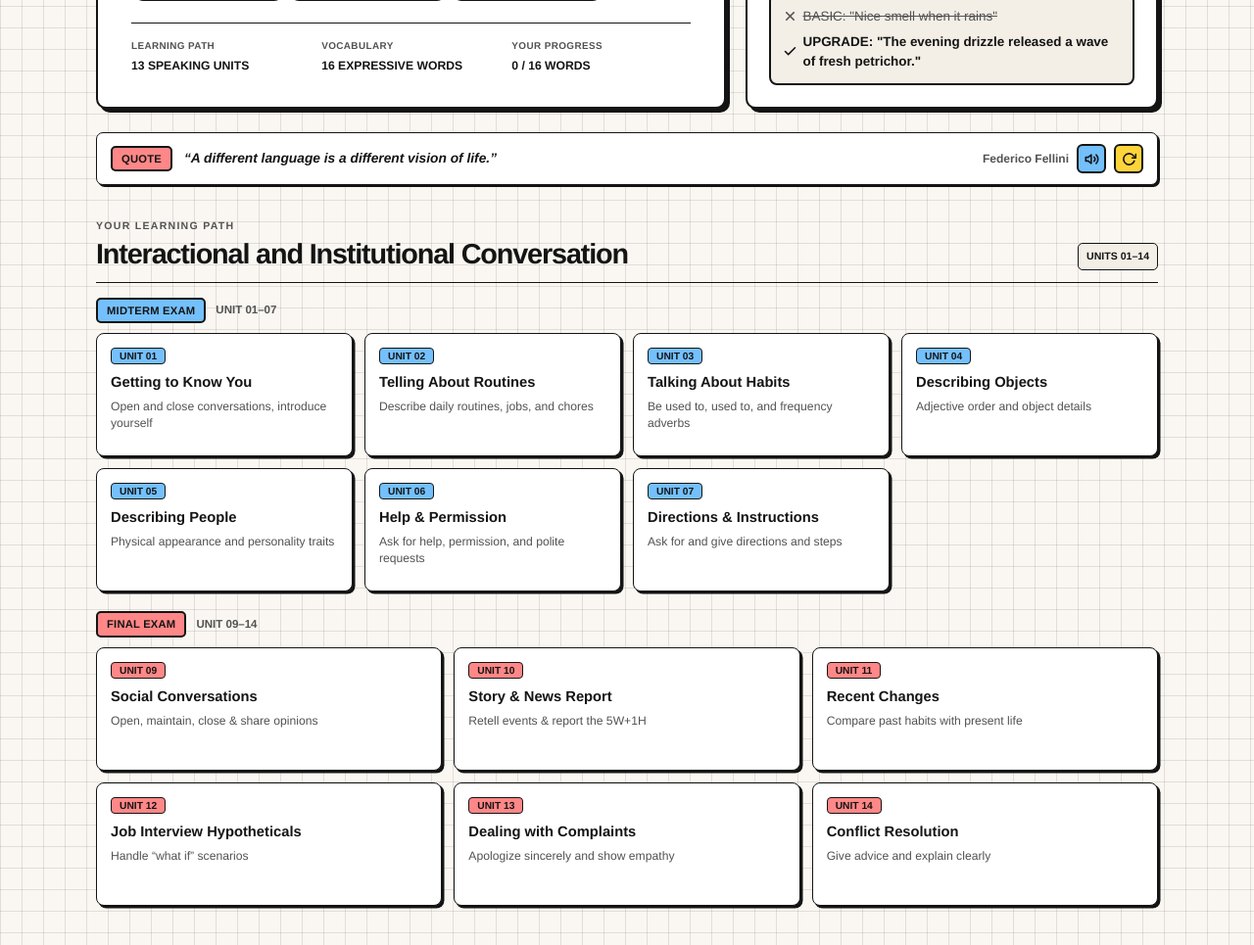
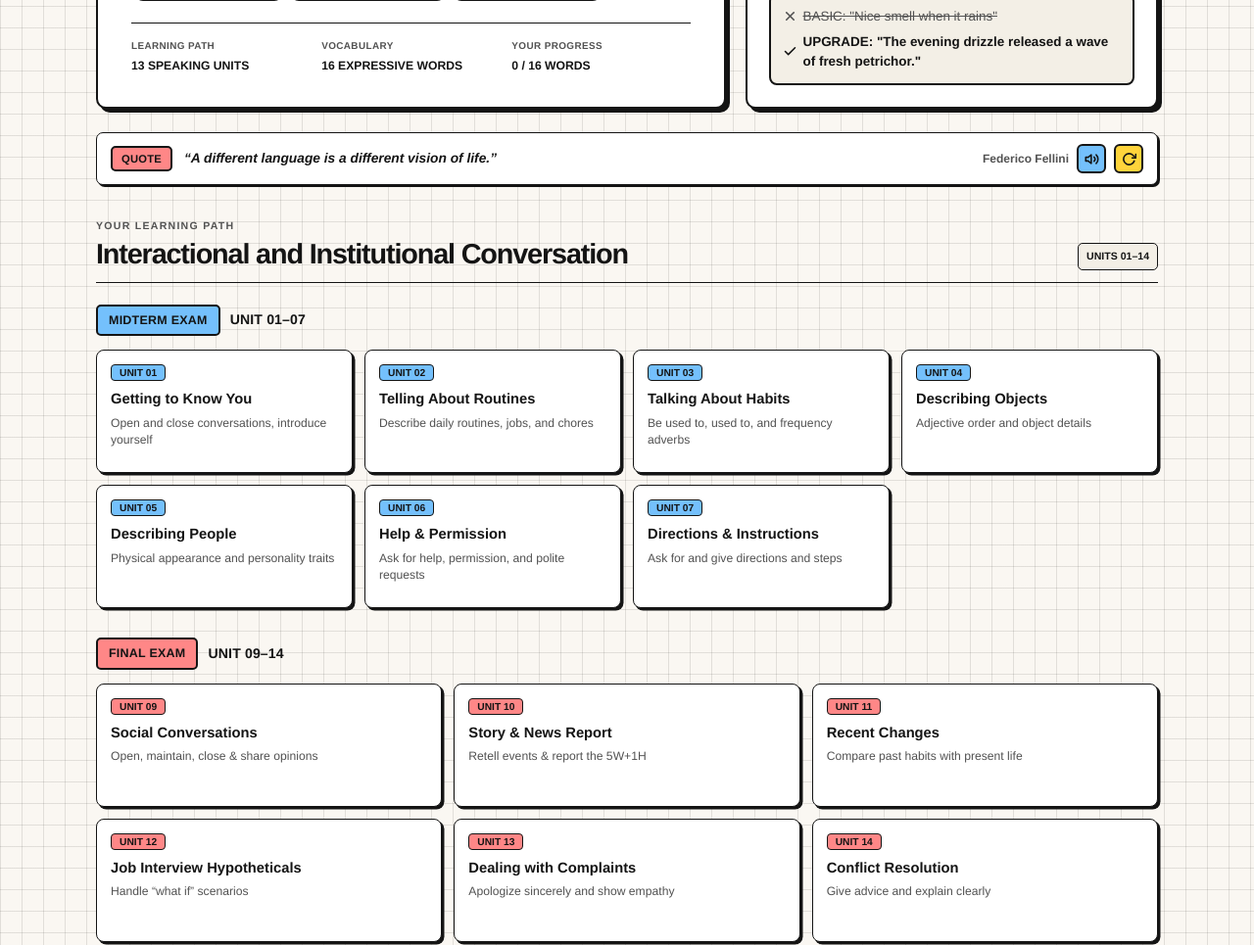
Before and after one commit to DimasAria7/Website_IIC, a plain HTML site: page index.html in a window 1280 px wide. Shown: the part 610-1575 px from the top of the page at 98% size. Drawn offline with Linux system fonts and the light colour scheme.

Commit message:
Add files via upload

```diff
--- a/index.html
+++ b/index.html
@@ -12,6 +12,9 @@
       } catch (e) {}
     })();
   </script>
+  <link rel="preconnect" href="https://fonts.googleapis.com" />
+  <link rel="preconnect" href="https://fonts.gstatic.com" crossorigin />
+  <link href="https://fonts.googleapis.com/css2?family=Arimo:wght@400;700&display=swap" rel="stylesheet" />
   <link rel="stylesheet" href="style.css" />
 </head>
 <body>
--- a/style.css
+++ b/style.css
@@ -22,7 +22,7 @@
   --pop-peach: #ffa94d;
   --accent-ink: #141414;
 
-  --font-main: "Helvetica Neue", Helvetica, Arial, sans-serif;
+  --font-main: "Helvetica Neue", Helvetica, Arimo, Arial, sans-serif;
 }
 
 [data-theme="dark"] {
@@ -1855,19 +1855,31 @@ a:focus-visible {
 }
 
 /* ==================== HOME: MIDTERM / FINAL GROUPS ==================== */
-.exam-group { margin-bottom: 20px; }
+.exam-group {
+  margin: 0 0 30px;
+}
 
 .exam-group-head {
   display: flex;
   align-items: center;
+  flex-wrap: wrap;
   gap: 10px;
-  margin: 14px 0 10px;
+  margin: 22px 0 14px;
+  font-family: var(--font-main);
+}
+
+.exam-group-head .tag-pill {
+  font-size: 0.78rem;
+  font-weight: 900;
+  padding: 5px 11px;
 }
 
 .exam-group-range {
-  font-size: 0.72rem;
-  font-weight: 800;
-  color: var(--ink-muted);
+  font-family: var(--font-main);
+  font-size: 0.88rem;
+  font-weight: 900;
+  color: var(--ink);
+  letter-spacing: 0.01em;
 }
 
 .exam-group .units-overview-grid { margin-top: 0; }
```
